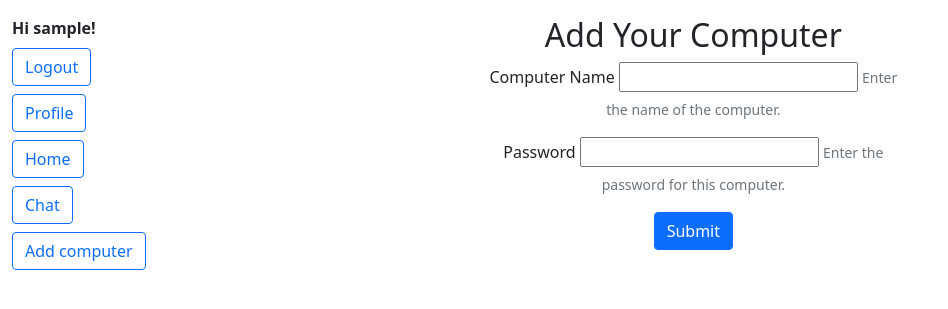
After one commit to IgorKorolevT/Remote-computer-control, a Django app: page /add/computers/ in a window 1280 px wide. The commit adds this page. Shown: the top 309 px of the page, without its empty margins (0-948 px from the left). Run offline with Django 5.2, Linux system fonts and the light colour scheme; the visitor is signed in with stand-in values (Sample User, id 1); parts of the project's set-up code (start-up, migrations or seed data) failed here and were passed over.

Commit message:
add computer logik done rename the message in chat to notification

```diff
--- a/chat/models.py
+++ b/chat/models.py
@@ -12,7 +12,6 @@ class Computer(models.Model):
     password = models.CharField()
     users = models.ManyToManyField(get_user_model(), related_name='computers')
     channel_name = models.CharField(unique=True, null=True, blank=True)
-    _salt = models.CharField()
 
     def __str__(self):
         return f"{self.name}"
--- a/chat/utils.py
+++ b/chat/utils.py
@@ -73,6 +73,6 @@ def computer_context(user: User, chosen_computer: Computer) -> Dict[str, QuerySe
     messages = _m_computer(user, chosen_computer)
     context = {
         "chosen_computer": chosen_computer,
-        "messages": messages,
+        "notifications": messages,
     }
     return context
--- a/chat/views.py
+++ b/chat/views.py
@@ -22,7 +22,6 @@ def get_base_context(user: User) -> Dict[str, Union[Computer, User]]:
 @login_required
 def chat(request: HttpRequest) -> HttpResponse:
     user = request.user
-
     context = get_base_context(user)
     return render(request, "chat/chat.html", context)
 
--- /dev/null
+++ b/templates/add/computer.html
@@ -0,0 +1,34 @@
+{% extends 'base.html' %}
+{% load static %}
+
+{% block title %}Add Your Computer{% endblock %}
+
+{% block content %}
+    <div class="container-fluid text-center mx-0">
+        <div class="row justify-content-center">
+            <div class="col-md-6">
+                <h2>Add Your Computer</h2>
+                <form method="post" action="{% url 'user:add_computer' %}">
+                    {% csrf_token %}
+                    <div class="mb-3">
+                        <label for="{{ form.name.id_for_label }}" class="form-label">{{ form.name.label }}</label>
+                        {{ form.name }}
+                        {% if form.name.errors %}
+                            <div class="text-danger">{{ form.name.errors }}</div>
+                        {% endif %}
+                        <small class="form-text text-muted">{{ form.name.help_text }}</small>
+                    </div>
+                    <div class="mb-3">
+                        <label for="{{ form.password.id_for_label }}" class="form-label">{{ form.password.label }}</label>
+                        {{ form.password }}
+                        {% if form.password.errors %}
+                            <div class="text-danger">{{ form.password.errors }}</div>
+                        {% endif %}
+                        <small class="form-text text-muted">{{ form.password.help_text }}</small>
+                    </div>
+                    <button type="submit" class="btn btn-primary">Submit</button>
+                </form>
+            </div>
+        </div>
+    </div>
+{% endblock %}
--- a/templates/base.html
+++ b/templates/base.html
@@ -21,6 +21,7 @@
             {% endblock %}
         </div>
         <div class="col-sm-9">
+            {% include 'includes/messages.html' %}
             {% block content %}
             {% endblock %}
         </div>
--- a/templates/includes/chat_enter_m.html
+++ b/templates/includes/chat_enter_m.html
@@ -2,8 +2,8 @@
     <h3 class="m-0 p-3 border-bottom bg-light">{{ name }}</h3>
     <div class="chat__item__container flex-grow-1 p-3 overflow-auto" id="id_chat_item_container">
         {% block history %}
-            {% for message in messages %}
-                {% include 'includes/message.html' with message=message %}
+            {% for notification in notifications %}
+                {% include 'includes/notification.html' with notification=notification %}
             {% endfor %}
         {% endblock %}
     </div>
--- /dev/null
+++ b/templates/includes/messages.html
@@ -0,0 +1,10 @@
+{% if messages %}
+    <div>
+        {% for message in messages %}
+            <div class="alert alert-{{ message.tags }} alert-dismissible fade show" role="alert">
+                {{ message }}
+                <button type="button" class="btn-close" data-bs-dismiss="alert" aria-label="Close"></button>
+            </div>
+        {% endfor %}
+    </div>
+{% endif %}
--- a/templates/includes/sidebar.html
+++ b/templates/includes/sidebar.html
@@ -23,4 +23,7 @@
     <li>
         <a href="{% url 'chat:chat' %}" class="btn btn-outline-primary">Chat</a>
     </li>
+    <li>
+        <a href="{% url 'user:add_computer' %}" class="btn btn-outline-primary">Add computer</a>
+    </li>
 </ul>
--- a/user/forms.py
+++ b/user/forms.py
@@ -1,8 +1,22 @@
 from .models import User
 from django.contrib.auth.forms import UserCreationForm
+from django import forms
 
 
 class UserForm(UserCreationForm):
     class Meta:
         model = User
         fields = ["username", "email", "first_name", "last_name"]
+
+
+class ContactForm(forms.Form):
+    name = forms.CharField(required=True,
+                           label="Computer Name",
+                           help_text="Enter the name of the computer.",
+                           )
+    password = forms.CharField(
+        widget=forms.PasswordInput,
+        required=True,
+        label="Password",
+        help_text="Enter the password for this computer.",
+    )
--- a/user/urls.py
+++ b/user/urls.py
@@ -10,4 +10,5 @@ urlpatterns = [
     path("register/", views.register_new_user, name="register"),
     path("profile/<int:pk>/", views.UserDetailView.as_view(), name="profile"),
     path("", views.index, name="home"),
+    path("add/computers/", views.add_pk, name="add_computer"),
 ]
--- a/user/views.py
+++ b/user/views.py
@@ -1,8 +1,11 @@
 from django.contrib.auth import login
+from django.contrib.auth.decorators import login_required
 from django.http import HttpRequest, HttpResponse
 from django.shortcuts import render, redirect
 from django.views import generic
-from .forms import UserForm
+from django.contrib import messages
+from chat.models import Computer
+from .forms import UserForm, ContactForm
 from .models import User
 
 
@@ -26,3 +29,20 @@ class UserDetailView(generic.DetailView):
 
 def index(request: HttpRequest) -> HttpResponse:
     return render(request, "home.html")
+
+@login_required
+def add_pk(request: HttpRequest) -> HttpResponse:
+    if request.method == "POST":
+        form = ContactForm(request.POST)
+        if form.is_valid():
+            try:
+                pk = Computer.objects.get(name=form.cleaned_data["name"])
+                if pk.check_password(form.cleaned_data["password"]):
+                    pk.users.add(request.user)
+                    return redirect("chat:chat_computers", name=form.cleaned_data["name"])
+                messages.error(request, "Invalid password of computer. Please try again.")
+            except Computer.DoesNotExist:
+                messages.error(request, "Invalid name of computer. Please try again.")
+    else:
+        form = ContactForm()
+    return render(request, "add/computer.html", {"form": form})
```
Also changed, not shown: Django_course_project/settings.py (+10 -1 lines), templates/includes/notification.html (renamed from templates/includes/message.html, +5 -5 lines).
